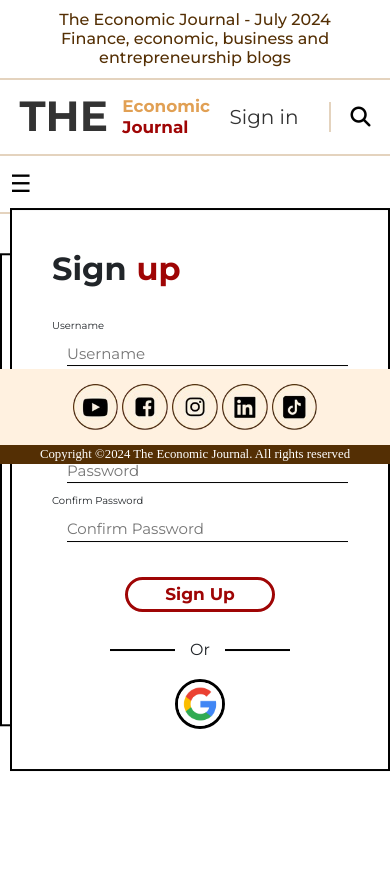
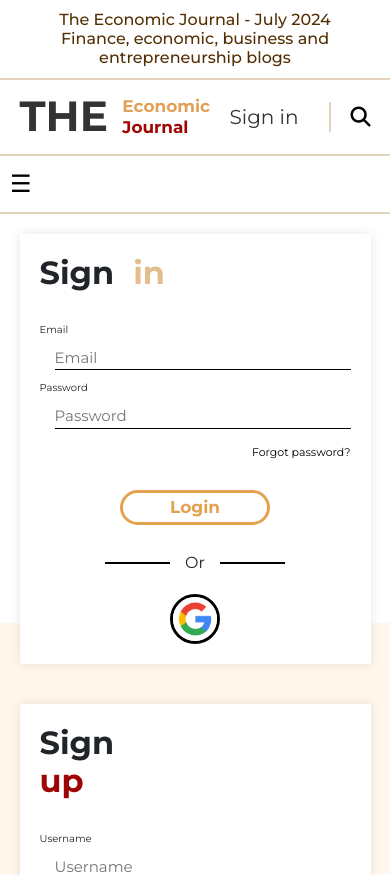
Before and after one commit to The-Economic-Journal-Dev/the-economic-journal-frontend, a React (Vite) app: page /signin in a window 390 px wide. Shown: the top 876 px of the page. Before the commit the page ends 844 px from the top, so only its background shows below. Built offline with nearby package versions, Linux system fonts and the light colour scheme; no server answers.

Commit message:
Updated responsive sign in and bug fixes

```diff
--- a/src/components/Header/SubHeader2.tsx
+++ b/src/components/Header/SubHeader2.tsx
@@ -24,7 +24,7 @@
         </div>
       </a>
       <div className={style.authSearch}>
-        {user == null && <a href="./signIn">Sign in</a>}
+        {user == null && <a href="./signin">Sign in</a>}
         {user != null && !photoURL &&(
           <a href="./Profile">
             <img
--- a/src/pages/SignIn/SignIn.module.css
+++ b/src/pages/SignIn/SignIn.module.css
@@ -1,56 +1,41 @@
-.container{
-    position:absolute;
+/* Desktop and larger screens */
+.container {
+    display: flex;
     flex-direction: row;
-    width:900px;
-    top:58%;
-    left:50%;
-    transform: translate(-50%, -50%);
-    overflow:visible;
+    justify-content: center;
+    align-items: center;
+    width: 100%; /* Full width of the viewport */
+    height: 100vh; /* Full height of the viewport */
+    overflow: visible;
 }
 
-.bg{
-    position:absolute;
+.bg {
+    position: fixed;
     width: 100vw;
-    height:200px;
+    height: 200px;
     background-color: #fff6ec;
-    top:50%;
-    left:50%;
-    transform:translate(-50%,-50%)
+    top: 50%;
+    left: 50%;
+    transform: translate(-50%, -50%);
+    z-index: -1; /* Ensure background is behind the form */
 }
 
-.container .formContainer{
-    display:inline-block;
+.formContainer {
+    display: inline-block;
     width: 380px;
     background-color: white;
+    margin: 0 20px; /* Add some margin between the two forms */
+    padding: 40px;
+    box-shadow: 0px 0px 10px rgba(0, 0, 0, 0.1);
 }
 
-
-.container #formContainerSignIn {
-    position:absolute;
-    left:0;
-    top:50%;
-    transform:translate(0,-50%)
-}
-.container #formContainerSignUp {
-    position:absolute;
-    right:0;
-    top:50%;
-    transform:translate(0,-50%)
+.formContainer form {
+    display: flex;
+    flex-direction: column;
+    justify-content: space-around;
 }
 
-.container .formContainer form{
-    display: flex;
-    flex-direction: column;
-    border: 2px solid black;
-    justify-content: space-around;
-    padding: 40px;
-}
-
-
-
-.container .formContainer input:not([type="submit"]){
-   display: flex;
-   justify-content: center;
+.formContainer input:not([type="submit"]) {
     margin: 10px 0 10px 15px;
     border: none;
     font-size: 15px;
@@ -58,15 +43,13 @@
     outline: none;
 }
 
-.container .formContainer h1{
-    display: flex;
+.formContainer h1 {
     font-size: xx-large;
     font-weight: bolder;
-    margin-bottom:30px
+    margin-bottom: 30px;
 }
 
-.container .formContainer a{
-    display: flex;
+.formContainer a {
     justify-content: start;
     margin: 20px;
 }
@@ -80,123 +63,114 @@
     color: #9F0505;
 }
 
-
 .forgotPassword {
-    display: inline-flex;
     justify-content: end;
     font-size: 11px;
     margin: 5px 0 5px 0;
 }
 
-.forgotPassword a{
-    margin:0 !important;
+.forgotPassword a {
+    margin: 0 !important;
     text-decoration: none;
     color: black;
-
 }
 
-.inputHeader{
+.inputHeader {
     font-size: 10px;
 }
 
-.container .formContainer input[type="submit"]{
-    display: flex;
-    justify-content: center;
-    align-items: center;
-    background-color: white; /* Button background color */
-    font-size: 17px; /* Font size */
-    font-weight:bold;
-    text-align: center; /* Center text */
-    cursor: pointer; /* Pointer cursor on hover */
-    border-radius: 30px; /* Optional: Rounded corners */
+.formContainer input[type="submit"] {
+    background-color: white;
+    font-size: 17px;
+    font-weight: bold;
+    text-align: center;
+    cursor: pointer;
+    border-radius: 30px;
     width: 150px;
     height: 35px;
     margin: 10px 0 10px 0;
 }
 
-.signInButton{
-    color: #E4A250; /* Text color */
-    border: 3px solid #E4A250; /* Optional: Add a border for visibility */
-
+.signInButton {
+    color: #E4A250;
+    border: 3px solid #E4A250;
 }
 
-.signUpButton{
-    color: #9F0505; /* Text color */
-    border: 3px solid #9F0505; /* Optional: Add a border for visibility */
-
+.signUpButton {
+    color: #9F0505;
+    border: 3px solid #9F0505;
 }
 
 .buttonContainer {
     margin-top: 15px;
     display: flex;
     justify-content: center;
-    align-items: center; /* Optional: Center vertically if the container has a height */
+    align-items: center;
 }
 
 .line {
-    border: none; /* Remove default border */
-    height: 2px; /* Height of the line */
-    background-color: black; /* Color of the line */
-    flex: 1; /* Allow the line to grow and shrink */
-    margin: 0 10px; /* Space on the sides of the line */
+    border: none;
+    height: 2px;
+    background-color: black;
+    flex: 1;
+    margin: 0 10px;
 }
 
-.alternateLogin{
+.alternateLogin {
     align-self: center;
-    text-align:center;
-    margin: 15px 0 0 0
+    text-align: center;
+    margin: 15px 0 0 0;
 }
 
-.alternateLogin p{
-    display:inline;
+.alternateLogin p {
+    display: inline;
     vertical-align: middle;
 }
 
-.partialBlackLine{
-    margin:0 15px 0 15px;
+.partialBlackLine {
+    margin: 0 15px 0 15px;
     background-color: black;
     height: 2px;
-    width:65px;
+    width: 65px;
     vertical-align: middle;
-    display:inline-block;
+    display: inline-block;
 }
 
-.googleBtn{
-    position: absolute;
+.googleBtn {
     aspect-ratio: 1/1;
     height: 50px;
-    border:3px solid black;
+    border: 3px solid black;
     border-radius: 50%;
-    left:50%;
-    transform: translate(-50%);
+    margin-top: 20px;
 }
 
+/* Mobile-specific styles */
 @media (max-width: 768px) {
     .container {
         flex-direction: column;
-      width: 100%;
+        justify-content: center;
+        align-items: center;
+        height: auto; /* Allow height to adjust based on content */
     }
 
-    .MainText {
-      margin-right: 0;
-      margin-bottom: 20px;
+    .formContainer {
+        width: 90%; /* Make form width more flexible on smaller screens */
+        margin: 20px 0; /* Add space between the forms */
+        padding: 20px; /* Reduce padding for a more compact view */
     }
 
-    .Title {
-      font-size: 40px; /* Adjust font size for smaller screens */
+    .bg {
+        height: 100px; /* Reduce the height of the background */
+        top: initial; /* Remove top positioning to allow natural flow */
+        bottom: 0; /* Pin to the bottom */
     }
 
-    .MainImage{
-      width: 100%;
-      height: auto;
+    h1 {
+        font-size: large; /* Adjust font size */
     }
 
-    .ImageContainer {
-      display: flex;
-      flex-direction: column;
-      align-items: center;
-      margin-bottom: 10px;
-      width:100%;
+    .googleBtn {
+        width: 40px;
+        height: 40px;
     }
-
 }
--- a/src/pages/SignIn/SignIn.tsx
+++ b/src/pages/SignIn/SignIn.tsx
@@ -1,23 +1,23 @@
-import SubHeader1 from "../../components/Header/SubHeader1.tsx";
-import SubHeader2 from "../../components/Header/SubHeader2.tsx";
+import Body from "../../components/Body/Body.tsx";
 import Login from "./component/Login.tsx";
 import SignUp from "./component/SignUp.tsx";
 import style from "./SignIn.module.css";
 
 function SignIn() {
   return (
+
       <div>
-      <SubHeader1 />
-      <SubHeader2 />
+        <Body>
         <div className={style.container}>
           <div className={style.bg}></div>
           <div className={style.formContainer} id={style.formContainerSignIn}>
-          <Login />
+            <Login/>
           </div>
           <div className={style.formContainer} id={style.formContainerSignUp}>
             <SignUp />
           </div>
         </div>
+        </Body>
       </div>
     );
 }
```
Lines whose indentation alone changed are shown as unchanged.
